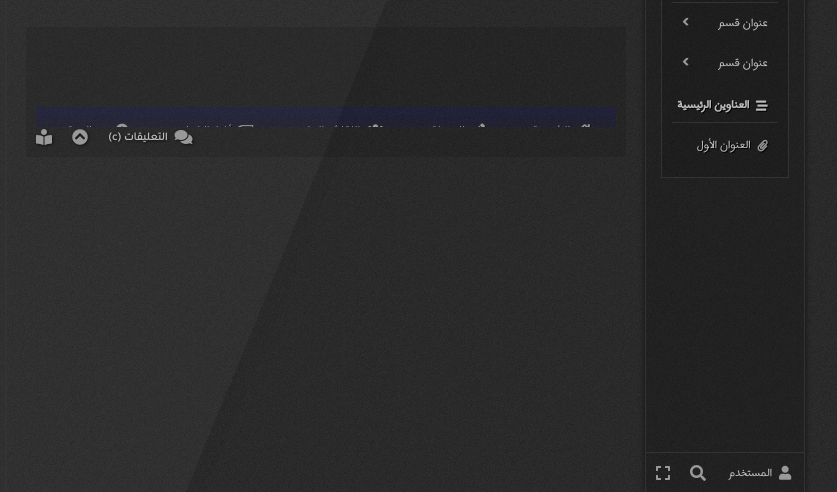
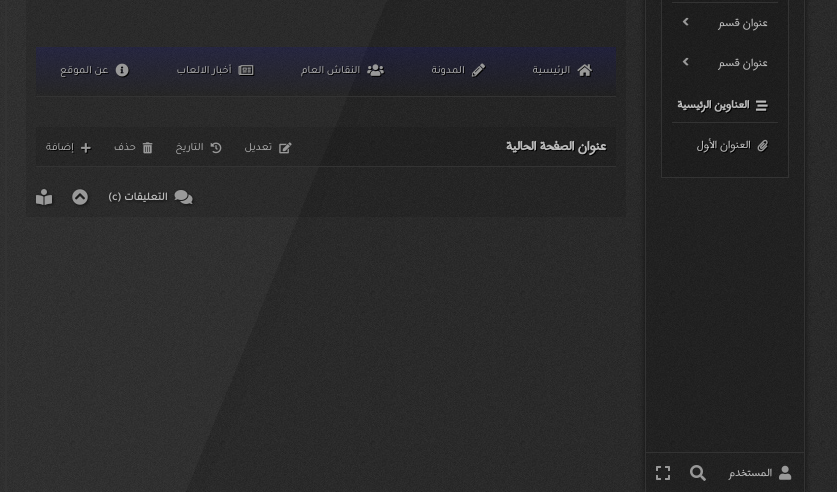
Before and after one commit to hunterll2/hunterll2.github.io, a website built with webpack: page wiki/index.html in a window 1280 px wide. Shown: the part 308-800 px from the top of the page, without its empty margins (235-1072 px from the left). Built offline with nearby package versions, Linux system fonts and the light colour scheme.

Commit message:
using flex in both the aside and main

```diff
--- a/src/scss/wiki.scss
+++ b/src/scss/wiki.scss
@@ -22,10 +22,14 @@ body {
   max-width: 100%;
   height: 100vh;
 
+  > aside,
+  > main {
+    display: flex;
+    flex-direction: column;
+  }
+
   > aside {
     width: 160px;
-    display: flex;
-    flex-direction: column;
 
     footer {
       margin-top: auto;
@@ -36,11 +40,7 @@ body {
     width: calc(100% - 160px);
 
     header {
-      height: 90px;
-    }
-
-    main {
-      height: calc(100% - 90px);
+      flex-shrink: 0;
     }
   }
 }
```
